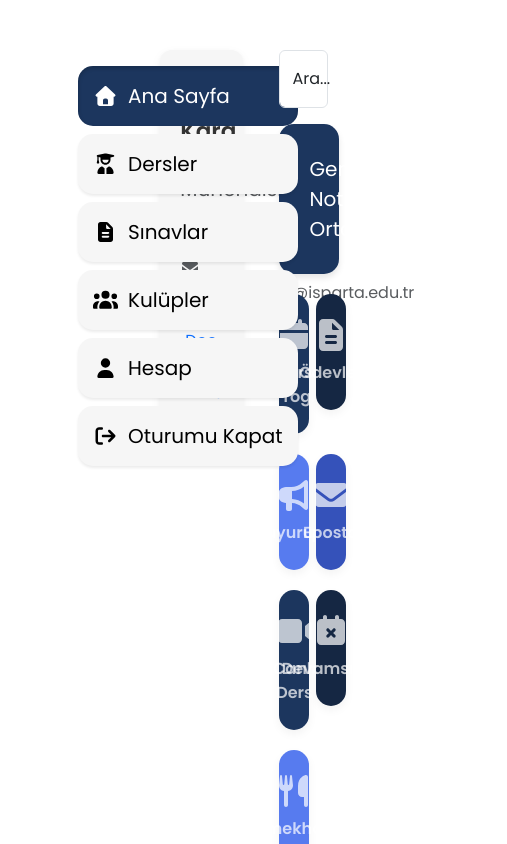
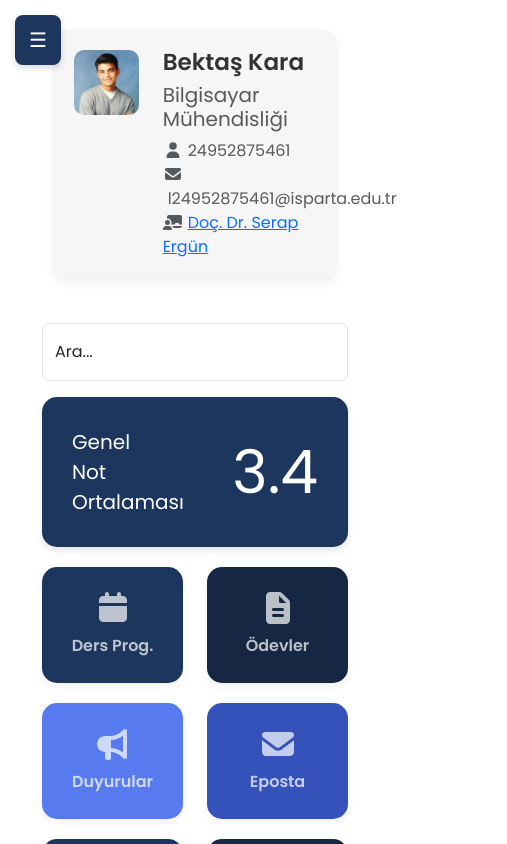
Before and after one commit to bektaskraa/isubu-obs, a React (Vite) app: page / in a window 390 px wide. Shown: the top 844 px of the page, 507 px wide, since content can reach past the window. Built offline with nearby package versions, Linux system fonts and the light colour scheme.

Commit message:
feat(responsive): sidebar now adapts only for mobile screens

```diff
--- a/src/App.jsx
+++ b/src/App.jsx
@@ -1,24 +1,25 @@
+import { useState } from "react";
+import { Routes, Route } from "react-router-dom";
 import Sidebar from "./components/Sidebar";
 import GridMenu from "./components/GridMenu";
-import './App.css';
-import { Routes, Route } from 'react-router-dom';
-
-
-
-import Dashboard from './pages/Home.jsx';
-import Lessons from './pages/Lessons.jsx';
-import Exams from './pages/Exams.jsx';
-import Clubs from './pages/Clubs.jsx';
-import Account from './pages/Account.jsx';
+import Dashboard from "./pages/Home.jsx";
+import Lessons from "./pages/Lessons.jsx";
+import Exams from "./pages/Exams.jsx";
+import Clubs from "./pages/Clubs.jsx";
+import Account from "./pages/Account.jsx";
+import "./App.css";
 
 function App() {
+
     return (
-        <div className={'container'}>
-            <div className={'row'}  style={{ padding: '50px' }}>
-                <div className={'col-2'}>
+        <div className="container">
+
+            <div className="row" style={{ padding: "30px" }}>
+                <div className={`col-12 col-md-2`}>
                     <Sidebar />
                 </div>
-                <div className={'col-7'} style={{ paddingLeft: '50px' }}>
+
+                <div className="col-12 col-md-7">
                     <Routes>
                         <Route path="/" element={<Dashboard />} />
                         <Route path="/dersler" element={<Lessons />} />
@@ -27,7 +28,8 @@ function App() {
                         <Route path="/hesap" element={<Account />} />
                     </Routes>
                 </div>
-                <div className={'col-3'}>
+
+                <div className="col-12 col-md-3 mt-4 mt-md-0">
                     <GridMenu />
                 </div>
             </div>
--- a/src/components/Sidebar.css
+++ b/src/components/Sidebar.css
@@ -1,14 +1,48 @@
 :root {
     --color-main: #1c365e;
     --color-placeholder: #f6f6f6;
-    --color-main-light: #2c548f;
     --color-placeholder-dark: #e0e0e0;
 }
 
-.sidebar {
-    position: fixed;
-    height: 100vh;
+.sidebar-wrapper {
+    width: 100%;
+    min-width: 220px;
 }
+
+@media (max-width: 900px) {
+    .sidebar-wrapper {
+        position: fixed;
+        top: 0;
+        left: 0;
+        width: 250px;
+        height: 100vh;
+        transform: translateX(-100%);
+        z-index: 999;
+    }
+
+    .sidebar-wrapper.active {
+        transform: translateX(0);
+    }
+
+    .menu-toggle {
+        position: fixed;
+        top: 15px;
+        left: 15px;
+        z-index: 1000;
+        background: var(--color-main);
+        color: white;
+        border: none;
+        border-radius: 8px;
+        padding: 10px 14px;
+        font-size: 20px;
+        cursor: pointer;
+        display: flex;
+        align-items: center;
+        justify-content: center;
+        box-shadow: 0 3px 6px rgba(0, 0, 0, 0.15);
+    }
+}
+
 .nav-button{
     display: flex;
     align-items: center;
@@ -24,13 +58,12 @@
     transition: all 0.3s ease-in-out;
 }
 
-.nav-button:hover{
+.nav-button:hover {
     box-shadow: 0 6px 10px rgba(0, 0, 0, 0.12);
     transform: translateY(-2px);
 }
-.nav-button.active{
+
+.nav-button.active {
     color: white;
     background: var(--color-main);
-    box-shadow: inset 0 2px 4px rgba(0, 0, 0, 0.2);
-    transform: translateY(0);
 }
--- a/src/components/Sidebar.jsx
+++ b/src/components/Sidebar.jsx
@@ -1,13 +1,52 @@
-import React from "react";
-import './Sidebar.css';
-import { NavLink } from 'react-router-dom';
-import { FontAwesomeIcon } from '@fortawesome/react-fontawesome';
-import { faHome,faUserGraduate,faFileLines,faUsers,faUser,faSignOut } from '@fortawesome/free-solid-svg-icons';
+import React, { useState, useEffect, useRef } from "react";
+import "./Sidebar.css";
+import { NavLink } from "react-router-dom";
+import {
+    faHome,
+    faUserGraduate,
+    faFileLines,
+    faUsers,
+    faUser,
+    faSignOut,
+} from "@fortawesome/free-solid-svg-icons";
+import { FontAwesomeIcon } from "@fortawesome/react-fontawesome";
 
 function Sidebar() {
+    const [sidebarOpen, setSidebarOpen] = useState(false);
+    const sidebarRef = useRef(null);
+    const toggleRef = useRef(null);
+
+    // dışına tıklayınca kapan
+    useEffect(() => {
+        const handleClickOutside = (e) => {
+            if (
+                sidebarRef.current &&
+                !sidebarRef.current.contains(e.target) &&
+                toggleRef.current &&
+                !toggleRef.current.contains(e.target)
+            ) {
+                setSidebarOpen(false);
+            }
+        };
+        document.addEventListener("click", handleClickOutside);
+        return () => document.removeEventListener("click", handleClickOutside);
+    }, []);
+
     return (
-        <div className="p-3" style={{ width: "250px", minHeight: "100vh" }}>
-            <ul className="nav sidebar flex-column">
+        <div className="sidebar-container">
+            <button
+                ref={toggleRef}
+                className="menu-toggle d-md-none"
+                onClick={() => setSidebarOpen(!sidebarOpen)}
+            >
+                ☰
+            </button>
+
+            <div
+                ref={sidebarRef}
+                className={`sidebar-wrapper ${sidebarOpen ? "active" : ""}`}
+            >
+                <ul className="nav flex-column p-3">
                     <li className="nav-item mb-2">
                         <NavLink to="/" className="nav-link nav-button">
                             <FontAwesomeIcon icon={faHome} />
@@ -39,13 +78,18 @@ function Sidebar() {
                         </NavLink>
                     </li>
                     <li className="nav-item mb-2">
-                    <a href="#" className="nav-link nav-button" onClick={() => console.log("Oturumu Kapat")}>
+                        <a
+                            href="#"
+                            className="nav-link nav-button"
+                            onClick={() => console.log("Oturumu Kapat")}
+                        >
                             <FontAwesomeIcon icon={faSignOut} />
                             Oturumu Kapat
                         </a>
                     </li>
                 </ul>
             </div>
+        </div>
     );
 }
 
```
Lines whose indentation alone changed are shown as unchanged.
